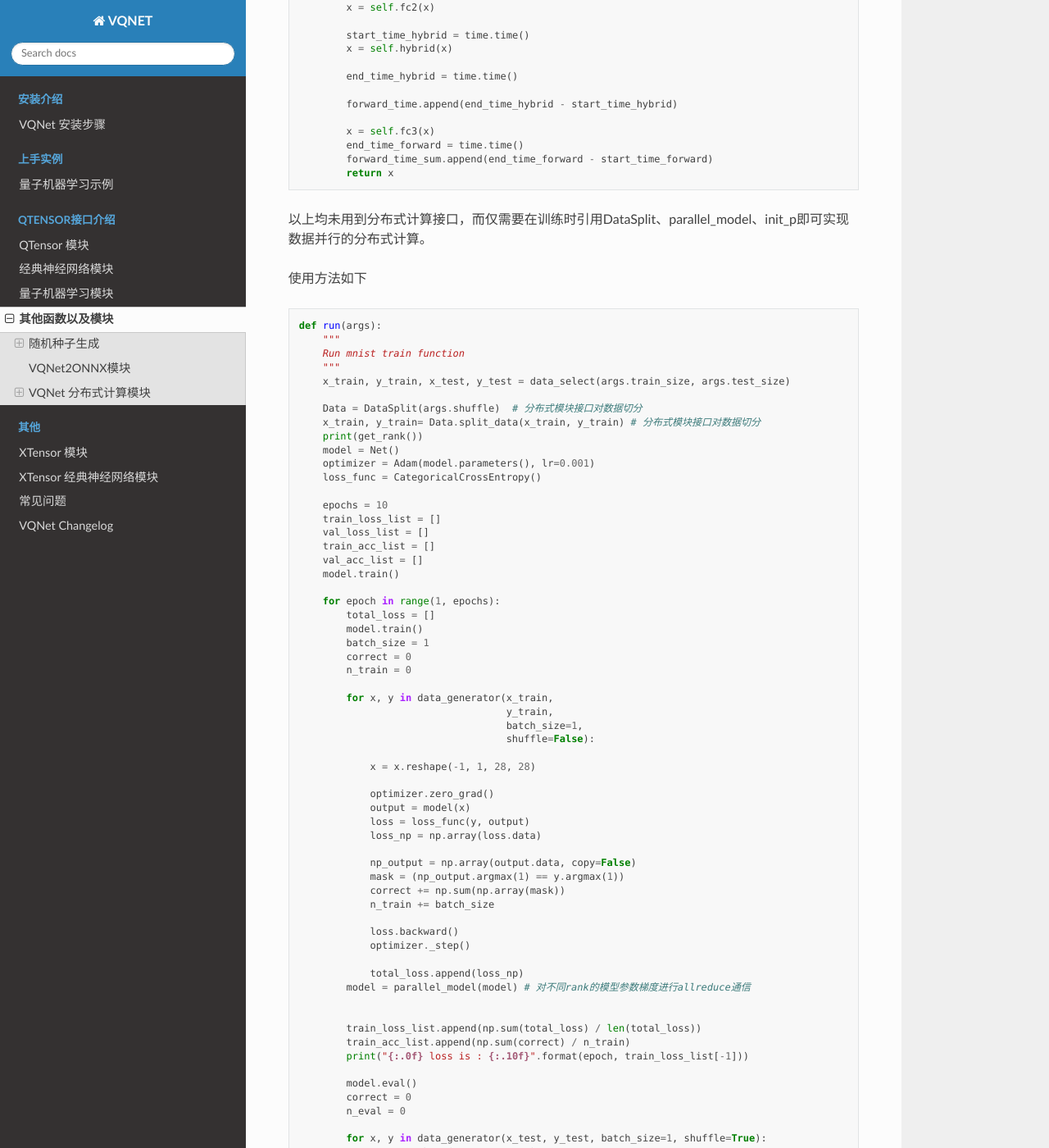
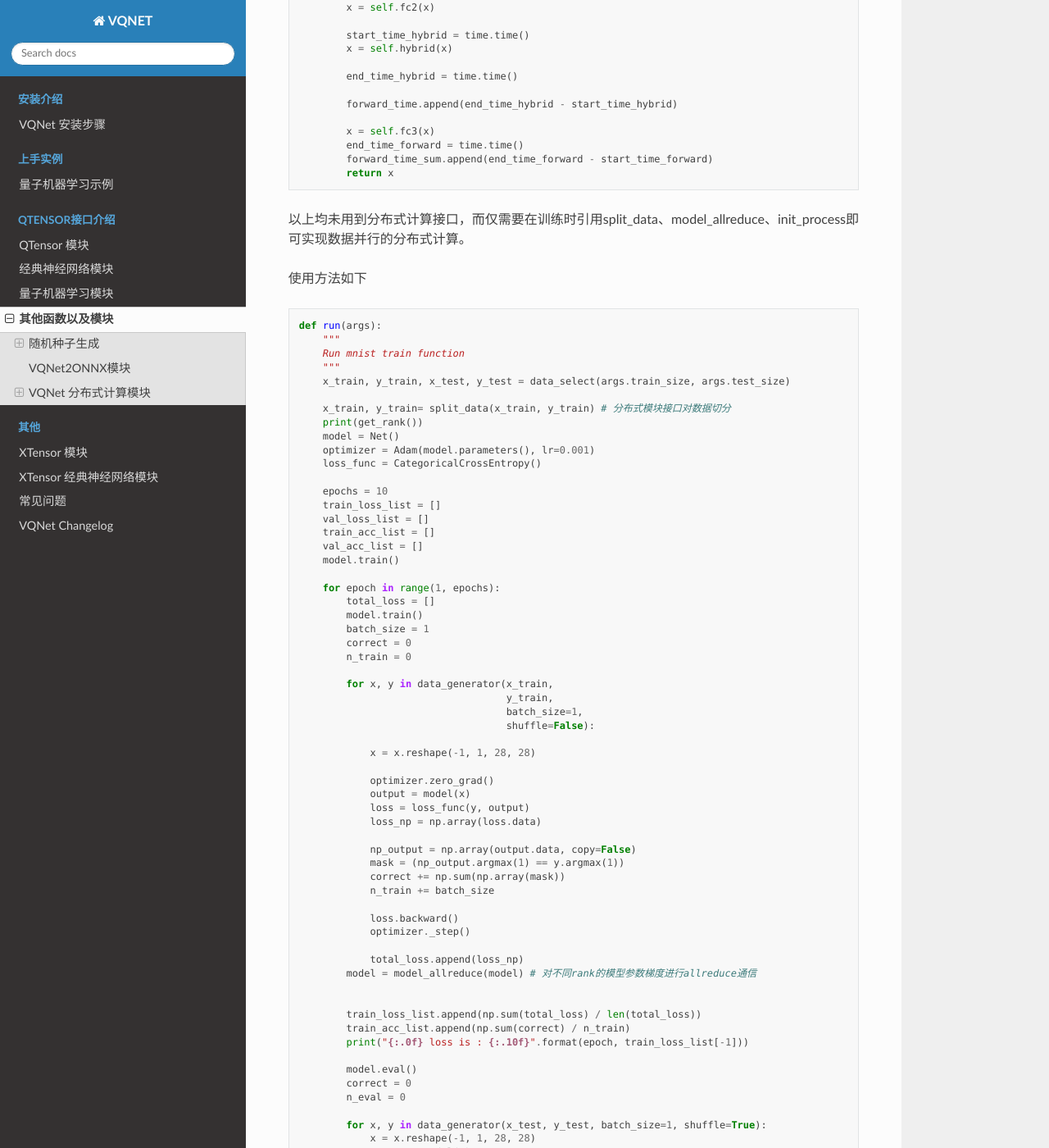
Before and after one commit to OriginQ/VQNET2.0-tutorial, a Sphinx documentation site: the page built from source/rst/utils.rst, in a window 1280 px wide and 1400 px high, scrolled down 17535 px. Shown: the whole window at 82% size. Built offline with Sphinx 7.4.7 and the Read the Docs theme 2.0.0, drawn with Linux system fonts in a browser that asks for light colours.

Commit message:
[fix] fix bug of example method name

```diff
--- a/source/rst/utils.rst
+++ b/source/rst/utils.rst
@@ -797,7 +797,7 @@ model_reduce
             return x
 
 
-以上均未用到分布式计算接口，而仅需要在训练时引用DataSplit、parallel_model、init_p即可实现数据并行的分布式计算。
+以上均未用到分布式计算接口，而仅需要在训练时引用split_data、model_allreduce、init_process即可实现数据并行的分布式计算。
 
 使用方法如下
 
@@ -809,8 +809,7 @@ model_reduce
         """
         x_train, y_train, x_test, y_test = data_select(args.train_size, args.test_size)
 
-        Data = DataSplit(args.shuffle)  # 分布式模块接口对数据切分
-        x_train, y_train= Data.split_data(x_train, y_train) # 分布式模块接口对数据切分
+        x_train, y_train= split_data(x_train, y_train) # 分布式模块接口对数据切分
         print(get_rank())
         model = Net()
         optimizer = Adam(model.parameters(), lr=0.001)
@@ -851,7 +850,7 @@ model_reduce
                 optimizer._step()
 
                 total_loss.append(loss_np)
-            model = parallel_model(model) # 对不同rank的模型参数梯度进行allreduce通信
+            model = model_allreduce(model) # 对不同rank的模型参数梯度进行allreduce通信
 
 
             train_loss_list.append(np.sum(total_loss) / len(total_loss))
```
